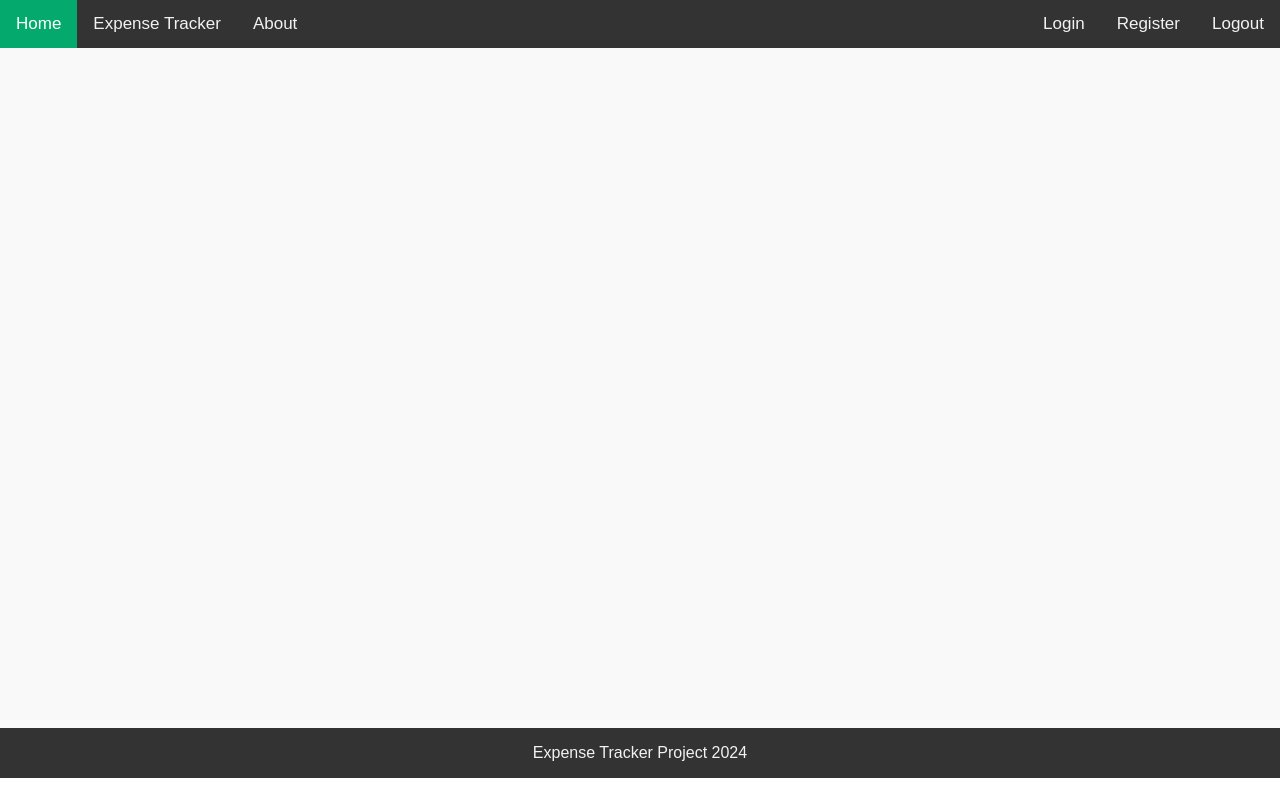
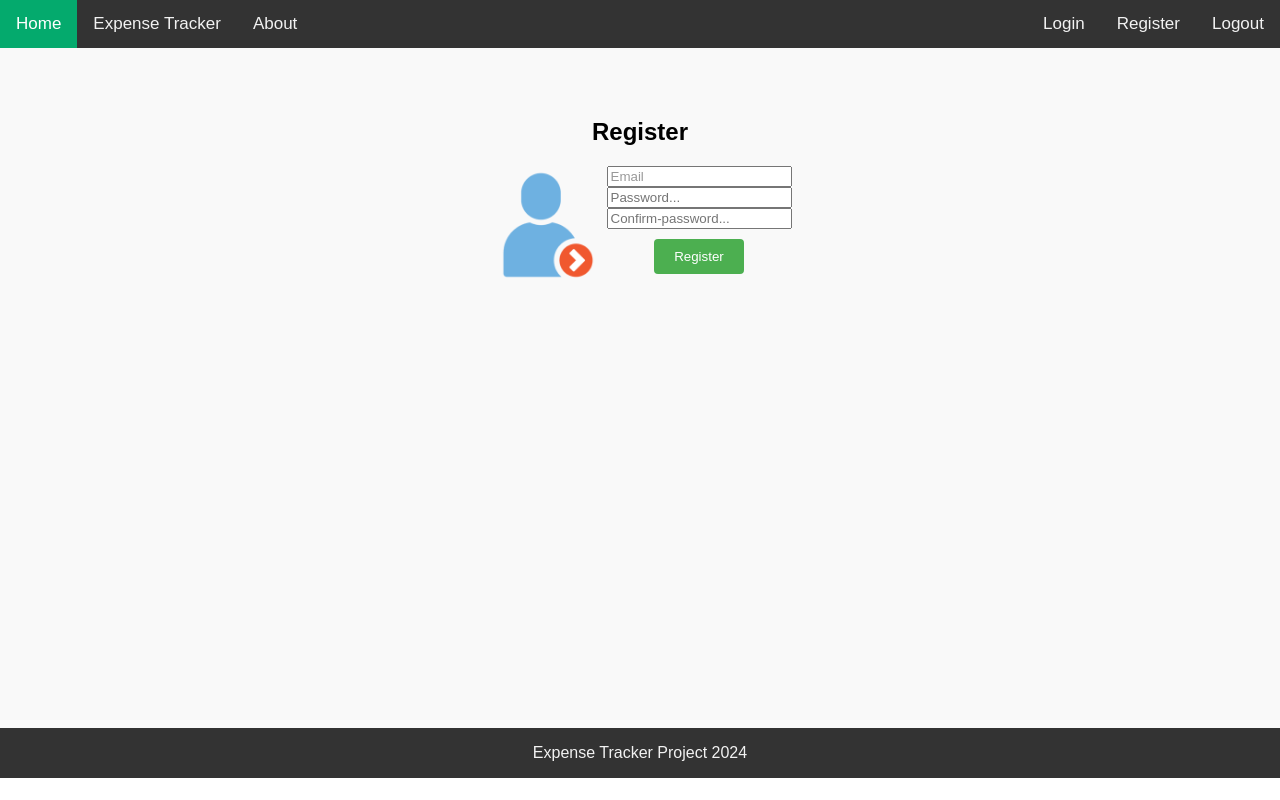
Before and after one commit to vladi1995/Expense-Tracker, a React (Vite) app: page /register in a window 1280 px wide. Built offline with nearby package versions, Linux system fonts and the light colour scheme.

Commit message:
Login validation added.

```diff
--- a/src/App.jsx
+++ b/src/App.jsx
@@ -17,9 +17,9 @@ function App() {
         <div className={`${styles["container-wrapper"]}`}>
           <Routes>
             <Route path="/login" element={<Login />} />
-            {/* <Route path="/register" element={<Register />} />
-          <Route path="/create" element={<Create />} />
-          <Route path="/catalog" element={<Details />} /> */}
+            <Route path="/register" element={<Register />} />
+            {/* <Route path="/create" element={<Create />} />
+            <Route path="/catalog" element={<Details />} />  */}
           </Routes>
         </div>
         <Footer />
--- a/src/components/Create/Create.module.css
+++ b/src/components/Create/Create.module.css
@@ -4,13 +4,13 @@
     margin-bottom: 20px;
 }
 
-input[type="text"],
+/* input[type="text"],
 input[type="number"] {
     padding: 10px;
     border: 1px solid #ccc;
     border-radius: 4px;
     outline: none;
-}
+} */
 
 input[type="text"]::placeholder,
 input[type="number"]::placeholder {
--- a/src/components/Header/Header.module.css
+++ b/src/components/Header/Header.module.css
@@ -3,10 +3,6 @@
   background-color: #333;
   display: flex;
   justify-content: space-between;
-}
-
-.logo {
-
 }
 
 .topnav a {
--- a/src/components/Login/Login.jsx
+++ b/src/components/Login/Login.jsx
@@ -1,5 +1,6 @@
 import { useAuthContext } from "../../contexts/AuthContext";
 import { useForm } from "../../hooks/useForm";
+import validateInfo from "../../util/validateInfo";
 // eslint-disable-next-line no-unused-vars
 import styles from "./Login.module.css";
 
@@ -11,10 +12,10 @@ const loginValues = {
 export default function Login() {
   const { onLoginSubmit } = useAuthContext();
 
-  const { values, onChangeValues, onSubmit } = useForm({
+  const { values, onChangeValues, onSubmit, errors } = useForm({
     [loginValues.Email]: '',
     [loginValues.Password]: '',
-  }, onLoginSubmit);
+  }, onLoginSubmit, validateInfo);
 
   return (
     <section className={`${styles["container-login"]}`}>
@@ -23,29 +24,27 @@ export default function Login() {
         <div className={styles.img}>
           <img src="/login-icon.png" alt="logo-login" />
         </div>
-        <div>
-          <form className={`${styles["login-form"]}`} method="POST" onSubmit={onSubmit}>
+        <div className={`${styles['input-validate']}`}>
+          <form className={`${styles['login-form']}`} method="POST" onSubmit={onSubmit}>
             <div>
               <input
                 type="text"
-                className={`${styles["expenses"]}`}
+                className={`${errors[loginValues.Email] ? `${styles.invalid} ${styles.expenses}` : `${styles.expenses}`}`}
                 name={loginValues.Email}
                 value={values[loginValues.Email]}
                 onChange={onChangeValues}
-                placeholder="Email"
-                required
+                placeholder="Email..."
               />
             </div>
 
             <div>
               <input
                 type="password"
-                className={`${styles["expenses"]}`}
+                className={`${errors[loginValues.Password] ? `${styles.invalid} ${styles.expenses}` : `${styles.expenses}`}`}
                 name={loginValues.Password}
                 value={values[loginValues.Password]}
                 onChange={onChangeValues}
                 placeholder="Password..."
-                required
               />
             </div>
 
--- a/src/components/Login/Login.module.css
+++ b/src/components/Login/Login.module.css
@@ -32,9 +32,25 @@
   width: 350px;
 }
 
+.invalid {
+  border: 1px solid red;
+  color: red;
+}
+
 input[type="text"]::placeholder,
 input[type="number"]::placeholder {
   color: #999;
+}
+
+.input-validate {
+  display: flex;
+  align-items: center;
+}
+
+.span-validate {
+  color: red;
+  margin-left: 10px;
+  margin-top: 10px;
 }
 
 .btn-login {
--- a/src/components/Register/Register.jsx
+++ b/src/components/Register/Register.jsx
@@ -1,20 +1,39 @@
 // eslint-disable-next-line no-unused-vars
+import { useAuthContext } from "../../contexts/AuthContext";
+import { useForm } from "../../hooks/useForm";
 import styles from "./Register.module.css";
 
 export default function Register() {
+  const registerValues = {
+    Email: 'email',
+    Password: 'password',
+    RepeatPassword: 'repeat-password',
+  };
+
+  const { onRegisterSubmit } = useAuthContext();
+
+  const {values, onChangeValues, onSubmit} = useForm({
+    [registerValues.Email]: '',
+    [registerValues.Password]: '',
+    [registerValues.RepeatPassword]: '',
+  }, onRegisterSubmit);
+
   return (
-    <section className={styles.container}>
+    <section className={`${styles['container-register']}`}>
       <h1>Register</h1>
       <article className={`${styles["container-info"]}`}>
         <div className={styles.img}>
           <img src="/login-icon.png" alt="logo-login" />
         </div>
         <div>
-          <form className={`${styles["login-form"]}`}>
+          <form className={`${styles["login-form"]}`} method="post" onSubmit={onSubmit}>
             <div>
               <input
                 type="text"
                 className={`${styles["expenses"]}`}
+                name={registerValues.Email}
+                value={values[registerValues.Email]}
+                onChange={onChangeValues}
                 placeholder="Email"
                 required
               />
@@ -24,6 +43,9 @@ export default function Register() {
               <input
                 type="password"
                 className={`${styles["expenses"]}`}
+                name={registerValues.Password}
+                value={values[registerValues.Password]}
+                onChange={onChangeValues}
                 placeholder="Password..."
                 required
               />
@@ -33,6 +55,9 @@ export default function Register() {
               <input
                 type="password"
                 className={`${styles["expenses"]}`}
+                name={registerValues.RepeatPassword}
+                value={values[registerValues.RepeatPassword]}
+                onChange={onChangeValues}
                 placeholder="Confirm-password..."
                 required
               />
--- a/src/components/Register/Register.module.css
+++ b/src/components/Register/Register.module.css
@@ -1,10 +1,6 @@
-.container {
-  max-width: 100%;
+.container-register {
   margin: 0 auto;
-  background-color: #f9f9f9;
-  padding: 20px;
-  border-radius: 8px;
-  box-shadow: 0 2px 4px rgba(0, 0, 0, 0.1);
+  padding: 50px;
 }
 
 .container-info {
@@ -25,7 +21,7 @@
   text-align: center;
 }
 
-.expenses {
+/* .expenses {
   display: block;
   margin: 0 auto;
   padding: 10px;
@@ -34,7 +30,7 @@
   border-radius: 4px;
   outline: none;
   width: 350px;
-}
+} */
 
 input[type="text"]::placeholder,
 input[type="number"]::placeholder {
--- a/src/contexts/AuthContext.jsx
+++ b/src/contexts/AuthContext.jsx
@@ -8,6 +8,15 @@ export const AuthProvider = ({children}) => {
     const [auth, setAuth] = useLocalStorage('auth', {});
 
     const authService = authServiceFactory();
+
+    const onRegisterSubmit = async (data) => {
+        try {
+            const result = await authService.register(data);
+            setAuth(result);
+        } catch (err) {
+            console.log(err);
+        }
+    }
 
     const onLoginSubmit = async (data) => {
         try {
@@ -20,6 +29,7 @@ export const AuthProvider = ({children}) => {
 
     const contextValues = {
         onLoginSubmit,
+        onRegisterSubmit
     }
 
     return <AuthContext.Provider value={contextValues}>
--- a/src/hooks/useForm.js
+++ b/src/hooks/useForm.js
@@ -1,16 +1,17 @@
-import { useState } from "react";
+import { useEffect, useState } from "react";
 
-export const useForm = (initialValues, submitHandler) => {
+export const useForm = (initialValues, submitHandler, validate) => {
     const [values, setValues] = useState(initialValues);
+    const [errors, setErrors] = useState({});
 
     const onChangeValues = (e) => {
-        setValues(oldValues => ({...oldValues, [e.target.name]: e.target.value}));
+        setValues(oldValues => ({ ...oldValues, [e.target.name]: e.target.value }));
     };
 
     const onSubmit = (e) => {
         e.preventDefault();
-        submitHandler(values);
-        setValues(initialValues);
+        // setValues(initialValues);
+        setErrors(validate(values));
     };
 
     const newValues = (values) => {
@@ -22,5 +23,6 @@ export const useForm = (initialValues, submitHandler) => {
         onChangeValues,
         onSubmit,
         newValues,
+        errors,
     };
 };
--- a/src/services/authService.js
+++ b/src/services/authService.js
@@ -7,5 +7,6 @@ export const authServiceFactory = () => {
 
     return {
         login: (data) => request.post(`${baseUrl}/login`, data),
+        register: (data) => request.post(`${baseUrl}/register`, data),
     };
 };
--- /dev/null
+++ b/src/util/validateInfo.js
@@ -0,0 +1,17 @@
+export default function validateInfo(values) {
+    let errors = {};
+
+    if (!values.email) {
+        errors.email = 'Email required';
+    } else if(!/\S+@\S+\.\S+/.test(values.email)) {
+        errors.email = 'Email address is invalid';
+    }
+
+    if (!values.password) {
+        errors.password = 'Password is required';
+    } else if(values.password.length < 3) {
+        errors.password = 'Password needs to be 3 characters or more';
+    }
+
+    return errors;
+}
```
